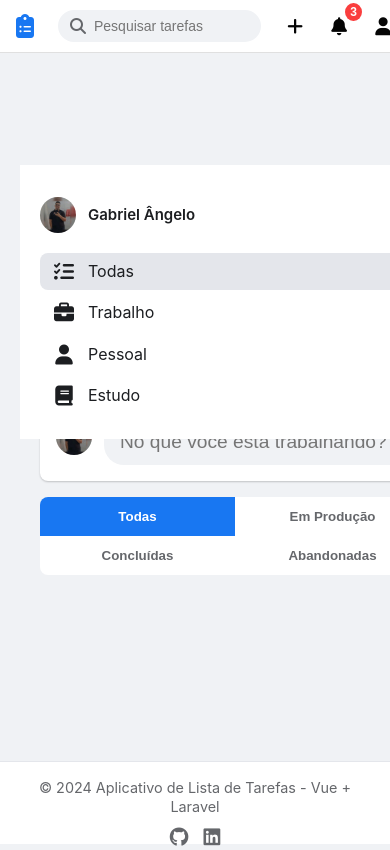
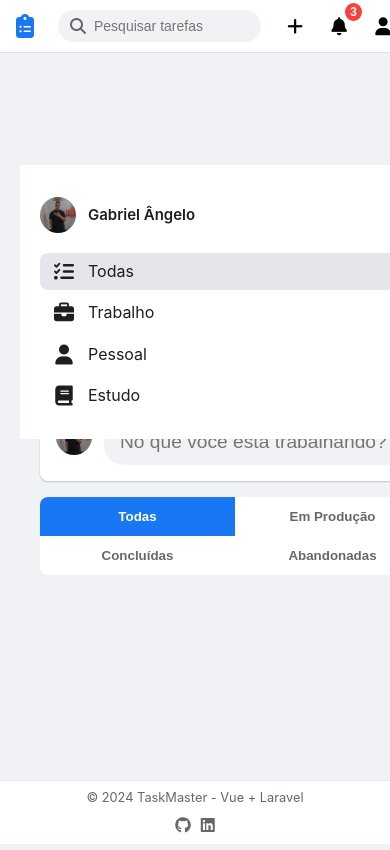
Before and after one commit to DevAngeloOliveira/Vue-TodoList-Front, a Vue app: page / in a window 390 px wide. Shown: the top 850 px of the page. Built offline with nearby package versions, Linux system fonts and the light colour scheme.

Commit message:
alterações na exibição do footer

```diff
--- a/src/components/ConfirmModal.vue
+++ b/src/components/ConfirmModal.vue
@@ -24,8 +24,8 @@ const cancel = () => {
       <div class="modal-content">
         <p>{{ message }}</p>
         <div class="modal-actions">
+          <button @click="cancel" class="cancel-btn">Não</button>
           <button @click="confirm" class="confirm-btn">Sim</button>
-          <button @click="cancel" class="cancel-btn">Não</button>
         </div>
       </div>
     </div>
@@ -39,7 +39,7 @@ const cancel = () => {
   left: 0;
   width: 100%;
   height: 100%;
-  background-color: rgba(0, 0, 0, 0.5);
+  background-color: rgba(0, 0, 0, 0.4);
   display: flex;
   justify-content: center;
   align-items: center;
@@ -47,56 +47,62 @@ const cancel = () => {
 }
 
 .modal-content {
-  background-color: var(--white);
-  padding: 2rem;
-  border-radius: var(--border-radius);
-  box-shadow: var(--box-shadow);
+  background-color: var(--fb-white);
+  padding: 1.5rem;
+  border-radius: 8px;
+  box-shadow: 0 2px 4px rgba(0, 0, 0, 0.1), 0 8px 16px rgba(0, 0, 0, 0.1);
   text-align: center;
   max-width: 90%;
   width: 400px;
 }
 
+.modal-content p {
+  font-size: 1.1rem;
+  color: var(--fb-black);
+  margin-bottom: 1.5rem;
+}
+
+.modal-actions {
+  display: flex;
+  justify-content: flex-end;
+  gap: 0.5rem;
+}
+
 button {
-  padding: 0.75rem 1.5rem;
+  padding: 0.5rem 1rem;
   border: none;
-  border-radius: var(--border-radius);
+  border-radius: 6px;
   cursor: pointer;
-  font-weight: bold;
-  transition: var(--transition);
+  font-weight: 600;
+  font-size: 1rem;
+  transition: background-color 0.3s ease;
 }
 
 .confirm-btn {
-  background-color: var(--primary-blue);
-  color: var(--white);
+  background-color: var(--fb-blue);
+  color: var(--fb-white);
 }
 
 .confirm-btn:hover {
-  background-color: var(--light-blue);
+  background-color: #166fe5;
 }
 
 .cancel-btn {
-  background-color: var(--medium-gray);
-  color: var(--white);
+  background-color: var(--fb-light-gray);
+  color: var(--fb-black);
 }
 
 .cancel-btn:hover {
-  background-color: var(--dark-gray);
+  background-color: #d8dadf;
 }
 
 .modal-enter-active,
 .modal-leave-active {
-  transition: opacity 0.3s ease;
+  transition: opacity 0.2s ease;
 }
 
 .modal-enter-from,
 .modal-leave-to {
   opacity: 0;
 }
-
-.modal-actions {
-  display: flex;
-  justify-content: center;
-  gap: 1rem;
-  margin-top: 1.5rem;
-}
 </style>
--- a/src/components/Footer.vue
+++ b/src/components/Footer.vue
@@ -5,22 +5,24 @@
 <template>
   <footer class="footer">
     <div class="footer-content">
-      <p>&copy; 2024 Aplicativo de Lista de Tarefas - Vue + Laravel</p>
+      <p>&copy; 2024 TaskMaster - Vue + Laravel</p>
       <div class="social-icons">
         <a
           href="https://github.com/DevAngeloOliveira"
           target="_blank"
           rel="noopener noreferrer"
           title="GitHub"
-          ><i class="fab fa-github"></i
-        ></a>
+        >
+          <i class="fab fa-github"></i>
+        </a>
         <a
           href="https://www.linkedin.com/in/gabriel-%C3%A2ngelo-b71565267/"
           target="_blank"
           rel="noopener noreferrer"
           title="LinkedIn"
-          ><i class="fab fa-linkedin"></i
-        ></a>
+        >
+          <i class="fab fa-linkedin"></i>
+        </a>
       </div>
     </div>
   </footer>
@@ -30,8 +32,12 @@
 .footer {
   background-color: var(--fb-white);
   border-top: 1px solid var(--fb-light-gray);
-  padding: 16px 0;
-  height: 50px; /* Altura fixa para o rodapé */
+  padding: 8px 16px;
+  position: fixed;
+  bottom: 0;
+  left: 0;
+  right: 0;
+  z-index: 100;
 }
 
 .footer-content {
@@ -40,8 +46,7 @@
   align-items: center;
   max-width: 1200px;
   margin: 0 auto;
-  padding: 0 16px;
-  height: 100%; /* Ocupa toda a altura do rodapé */
+  height: 100%;
 }
 
 p {
@@ -58,22 +63,30 @@ p {
 .social-icons a {
   color: var(--fb-dark-gray);
   font-size: 1.2em;
-  transition: transform 0.3s ease, color 0.3s ease;
+  transition: color 0.3s ease;
 }
 
 .social-icons a:hover {
-  transform: translateY(-2px);
   color: var(--fb-blue);
 }
 
 @media (max-width: 768px) {
   .footer-content {
     flex-direction: column;
-    text-align: center;
+    align-items: center;
+    gap: 8px;
+  }
+
+  p {
+    font-size: 0.8rem;
   }
 
   .social-icons {
-    margin-top: 8px;
+    gap: 10px;
+  }
+
+  .social-icons a {
+    font-size: 1em;
   }
 }
 </style>
```
